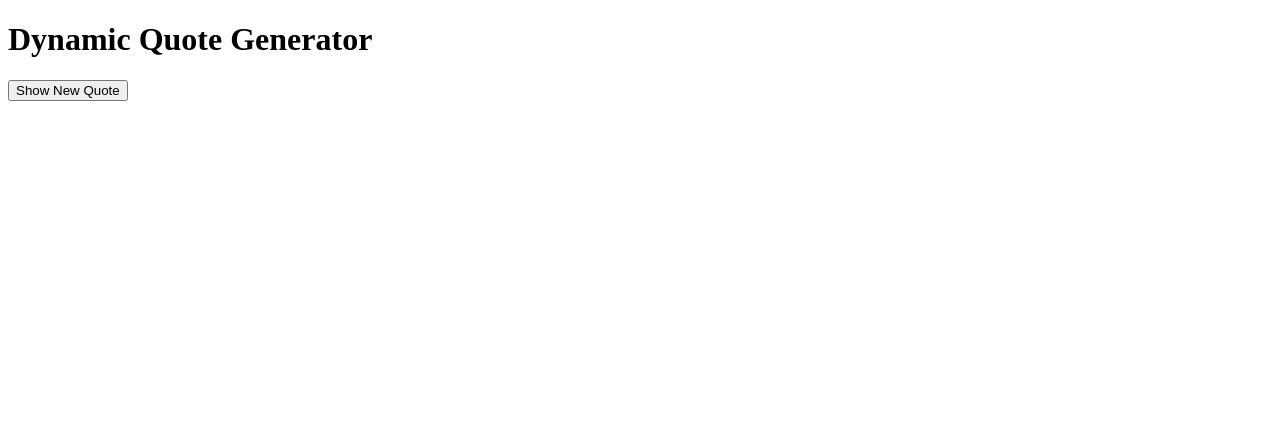
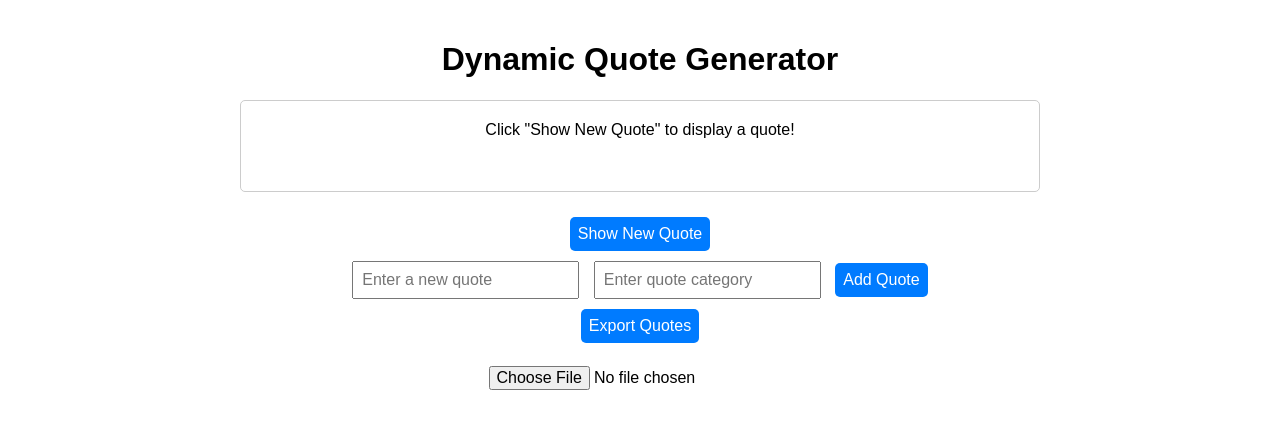
Before and after one commit to g3org3zx/alx_fe_javascript, a plain HTML site: page dom-manipulation/index.html in a window 1280 px wide. Drawn offline with Linux system fonts and the light colour scheme.

Commit message:
Update index.html

```diff
--- a/dom-manipulation/index.html
+++ b/dom-manipulation/index.html
@@ -4,11 +4,55 @@
     <meta charset="UTF-8">
     <meta name="viewport" content="width=device-width, initial-scale=1.0">
     <title>Dynamic Quote Generator</title>
+    <style>
+        body {
+            font-family: Arial, sans-serif;
+            max-width: 800px;
+            margin: 0 auto;
+            padding: 20px;
+            text-align: center;
+        }
+        #quoteDisplay {
+            margin: 20px 0;
+            padding: 20px;
+            border: 1px solid #ccc;
+            border-radius: 5px;
+            min-height: 50px;
+        }
+        input, button {
+            margin: 5px;
+            padding: 8px;
+            font-size: 16px;
+        }
+        button {
+            cursor: pointer;
+            background-color: #007BFF;
+            color: white;
+            border: none;
+            border-radius: 5px;
+        }
+        button:hover {
+            background-color: #0056b3;
+        }
+        #importFile {
+            display: block;
+            margin: 10px auto;
+        }
+    </style>
 </head>
 <body>
     <h1>Dynamic Quote Generator</h1>
-    <div id="quoteDisplay"></div>
+    <div id="quoteDisplay">Click "Show New Quote" to display a quote!</div>
     <button id="newQuote">Show New Quote</button>
+    <div>
+        <input id="newQuoteText" type="text" placeholder="Enter a new quote" />
+        <input id="newQuoteCategory" type="text" placeholder="Enter quote category" />
+        <button onclick="addQuote()">Add Quote</button>
+    </div>
+    <div>
+        <button onclick="exportToJsonFile()">Export Quotes</button>
+        <input type="file" id="importFile" accept=".json" onchange="importFromJsonFile(event)" />
+    </div>
     <script src="script.js"></script>
 </body>
 </html>
```
Lines whose indentation alone changed are shown as unchanged.
